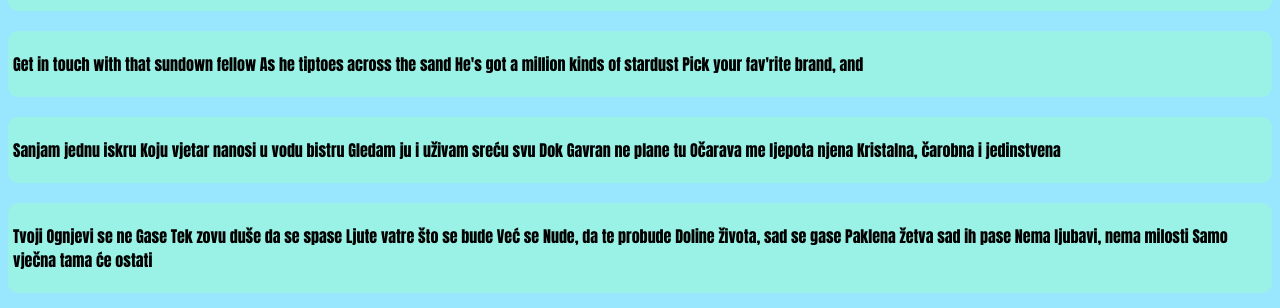
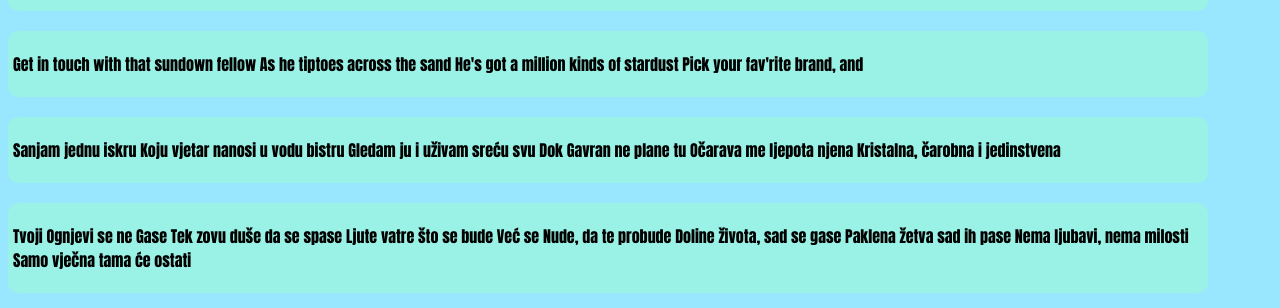
Before and after one commit to dawid-zajac/learning-git-2, a plain HTML site: page index.html in a window 1280 px wide. Shown: the part 111-419 px from the top of the page. Drawn offline with Linux system fonts and the light colour scheme.

Commit message:
Update style.css

```diff
--- a/style.css
+++ b/style.css
@@ -1,6 +1,8 @@
 body {
 	font-family: 'Anton', sans-serif;
 	background-color: #99e6ff;
+	max-width: 1200px;
+	mmargin: 0 auto;
 }
 div {
 	margin-top: 20px;
```
